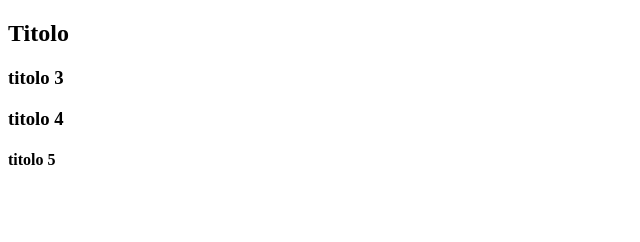
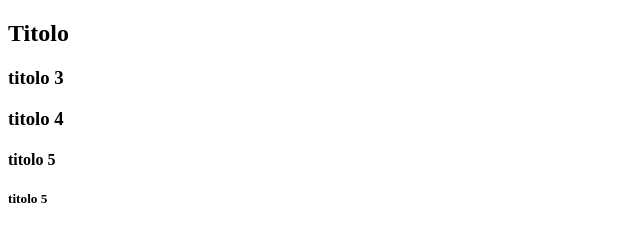
Before and after one commit to rekk88/Test, a plain HTML site: page index.html in a window 1280 px wide. Shown: the full height of the page, 0-640 px from the left. Drawn offline with Linux system fonts and the light colour scheme.

Commit message:
add : titolo 5

```diff
--- a/index.html
+++ b/index.html
@@ -11,5 +11,6 @@
     <h3>titolo 3</h3>
     <h3>titolo 4</h3>
     <h4>titolo 5</h4>
+    <h5>titolo 5</h5>
 </body>
 </html>
```
